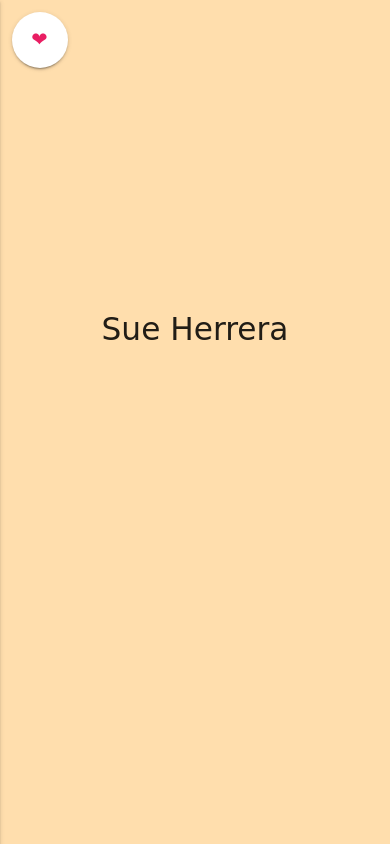
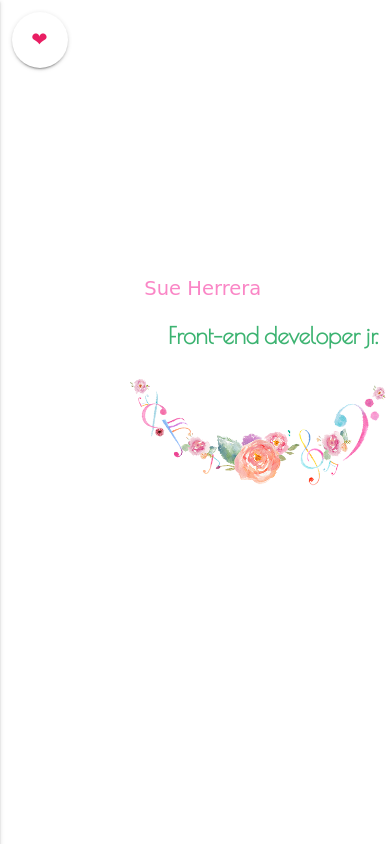
Before and after one commit to sueherrera30/portafolio-sue-versi-n1, a plain HTML site: page index.html in a window 390 px wide. Drawn offline with nearby package versions, Linux system fonts and the light colour scheme; a web font is replaced by a local one.

Commit message:
version sin detalles

```diff
--- a/css/main.css
+++ b/css/main.css
@@ -4,53 +4,36 @@ html,
 body {
 	margin: 0;
 	height: 100vh;;
-	background-color: #FFDEAD;
+	/*background-color: #FFDEAD;*/
 	font-family: 'Cedarville Cursive',
 }
 /*sección central*/
 
 .titulo-nombre {
-	display: flex;
-	align-content: center;
-	justify-content: center;
-	font-family: 'Cedarville Cursive', cursive;
-	font-size: 8vw;
+	margin-left:33%;
 }
 
-
-/*
-			 -------------COLORES--------------
-
-.verde {
-	color: #91bd8f;
+.titulo-nombre p{
+	font-family: 'Cedarville Cursive', cursive;
+	font-size: 5vw;
+	margin-left:6%;
+	color:#fa86c6;
 }
 
-.durazno {
-	color: #FFE4B5;
+.titulo-nombre h5{
+	font-family: 'Poiret One', cursive;
+	color: mediumseagreen;
+	font-weight: bold;
+	margin-left: 15%;
 }
 
-.rosa {
-	color: #f6b4c9;
-}
-
-.bg-verde {
-	background-color: #91bd8f;
-}
-
-.bg-durazno {
-	background-color: #FFE4B5;
-}
-
-.bg-rosa {
-	background-color: #f6b4c9;
-}
-			*/
 /*menú lateral*/
 
 .btn-floating {
 	margin:3%;
 	padding-top: 0.3%;
 	font-size: 1.5vw;
+	color: #fa86c6;
 }
 
 #sidenav-overlay {
@@ -82,15 +65,11 @@ body {
 	margin-left: 18%;
 }
 
-.flor img {
-	width: 60%;
-	height: 60%;
-	transform: rotate(90deg);
-}
 
 .btn-menu {
 	background-image: url(../assets/img/pine.jpg);
 }
+
 
 
 			/* efecto para menu de navegación */
@@ -109,7 +88,7 @@ body {
 
 
 			/*termina menu lateral*/
-.typewriter h3 {
+.typewriter h3  {
   overflow: hidden;
   border-right: .15em solid #f06292;
   white-space: nowrap;
@@ -164,6 +143,9 @@ body {
 	h3{
 		font-size: 7vw;
 	}
+	.musicflores{
+		margin-left: 0;
+	}
 }
 
 	/*termina versión mobile home*/
--- a/index.html
+++ b/index.html
@@ -26,7 +26,7 @@
 
 			<!--flor-->
 			<div class="flor">
-				<img src="assets/img/flores.png" alt="">
+				<img src="assets/img/florfa.png" alt="">
 			</div>
 		</div>
 
@@ -36,8 +36,10 @@
 
 	<!--termina Menú lateral-->
 	<!--home-->
-	<div class="titulo-nombre">
+	<div class="titulo-nombre responsive-img">
 		<p>Sue Herrera</p>
+		<h5 class="typewriter">Front-end developer jr.</h5>
+		<img class="musicflores responsive-img" src="assets/img/marcoFlorar3.png" alt="notas-flores">
 	</div>
 	<!--termina home-->
 
```
Also changed, not shown: views/aboutMe.html (+1 -1 lines), views/projects.html (+1 -1 lines), views/skills.html (+1 -1 lines), assets/img/florfa.png (added), assets/img/il_fullxfull.992671570_thup.jpg (added), assets/img/marcoFloral2.png (added), assets/img/marcoFlorar3.png (added), assets/img/marcosue.png (added), assets/img/materialize.png.
